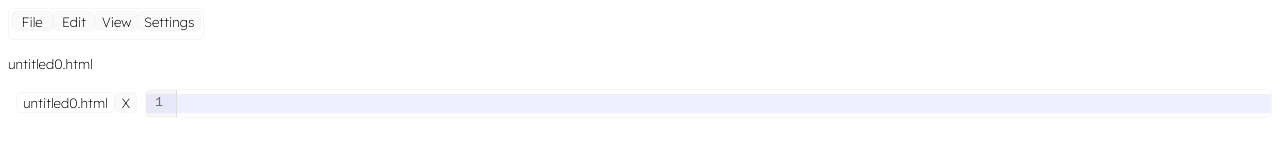
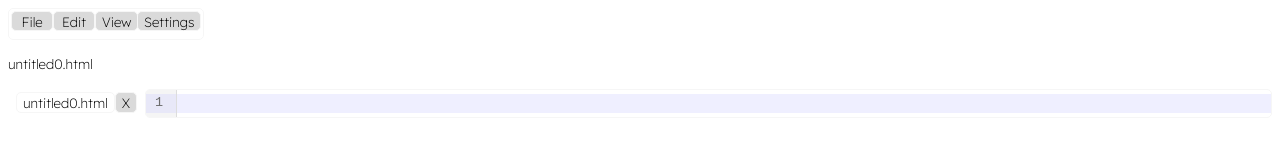
Before and after one commit to Owen-Morgan825/code-editor, a website built with Vite: page index.html in a window 1280 px wide. Built offline with nearby package versions, Linux system fonts and the dark colour scheme.

Commit message:
dark mode testing

```diff
--- a/base-layout.css
+++ b/base-layout.css
@@ -22,6 +22,33 @@
   font-family: Lexend, Arial, sans-serif;
   font-size: 13.5px;
   font-weight: 200;
+}
+
+@media (prefers-color-scheme: dark) {
+  :root {
+    /* Toolbar-specific styles */
+    --toolbar-button-height: 20px;
+    --toolbar-button-width: 42px;
+    --toolbar-height: 30px;
+
+    /* Standard across the editor */
+    --standard-border: 1px solid #F6F6F6;
+    --standard-highlight-color: #c4c4ff;
+    --standard-confirm-color: #caffc4;
+    --standard-deny-color: #ffc4c4;
+    --standard-highlight-transparent-color: #c4c4ff44;
+    --standard-highlight-border: 1px solid #b3b3ee;
+    --standard-confirm-border: 1px solid #b1ffa8;
+    --standard-deny-border: 1px solid #ffa8a8;
+    --standard-border-radius: 5px;
+    --standard-button-color: #dadada;
+
+    --standard-blur: 10px;
+
+    font-family: Lexend, Arial, sans-serif;
+    font-size: 13.5px;
+    font-weight: 200;
+  }
 }
 
 /* Element styling */
```
